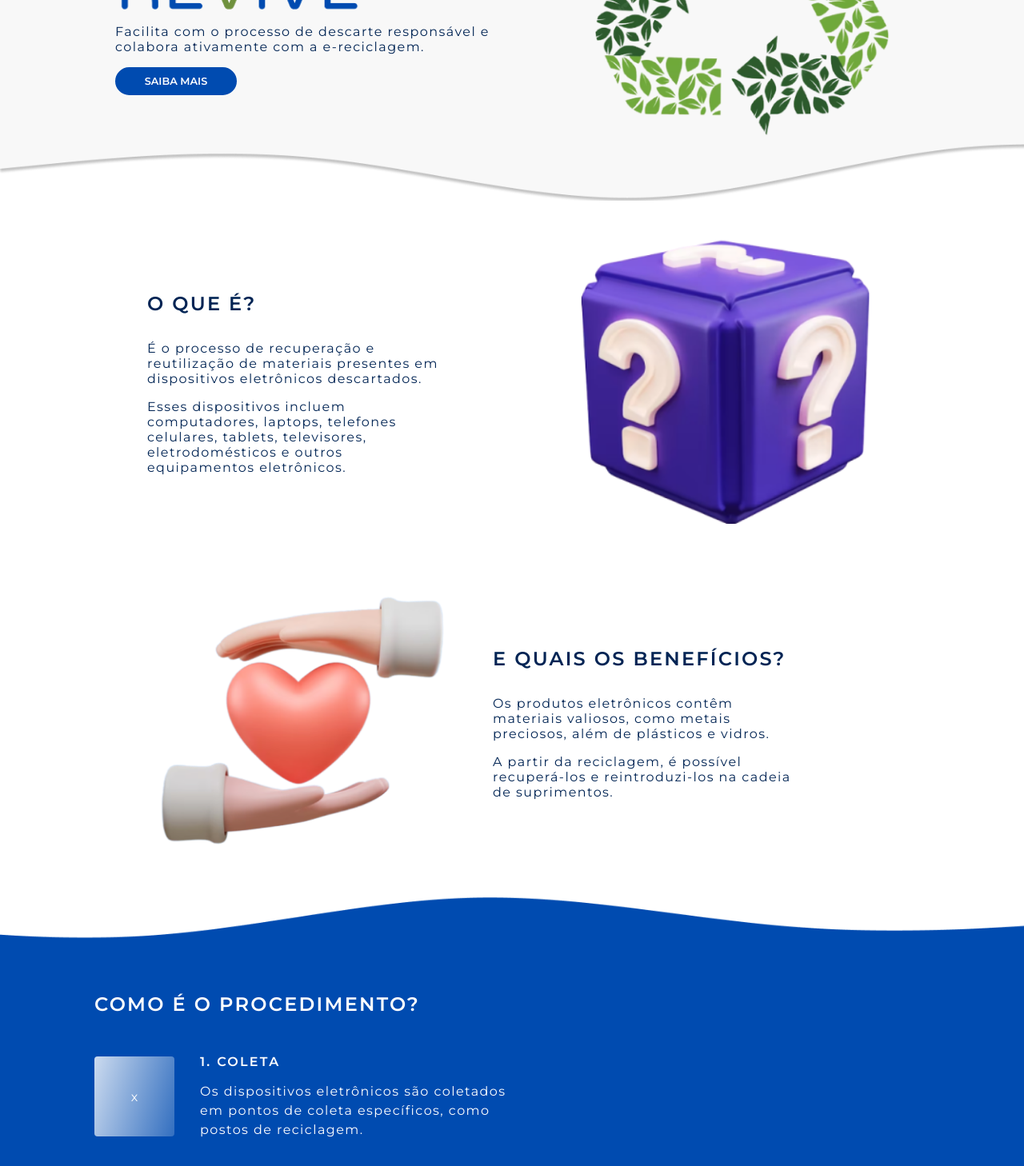
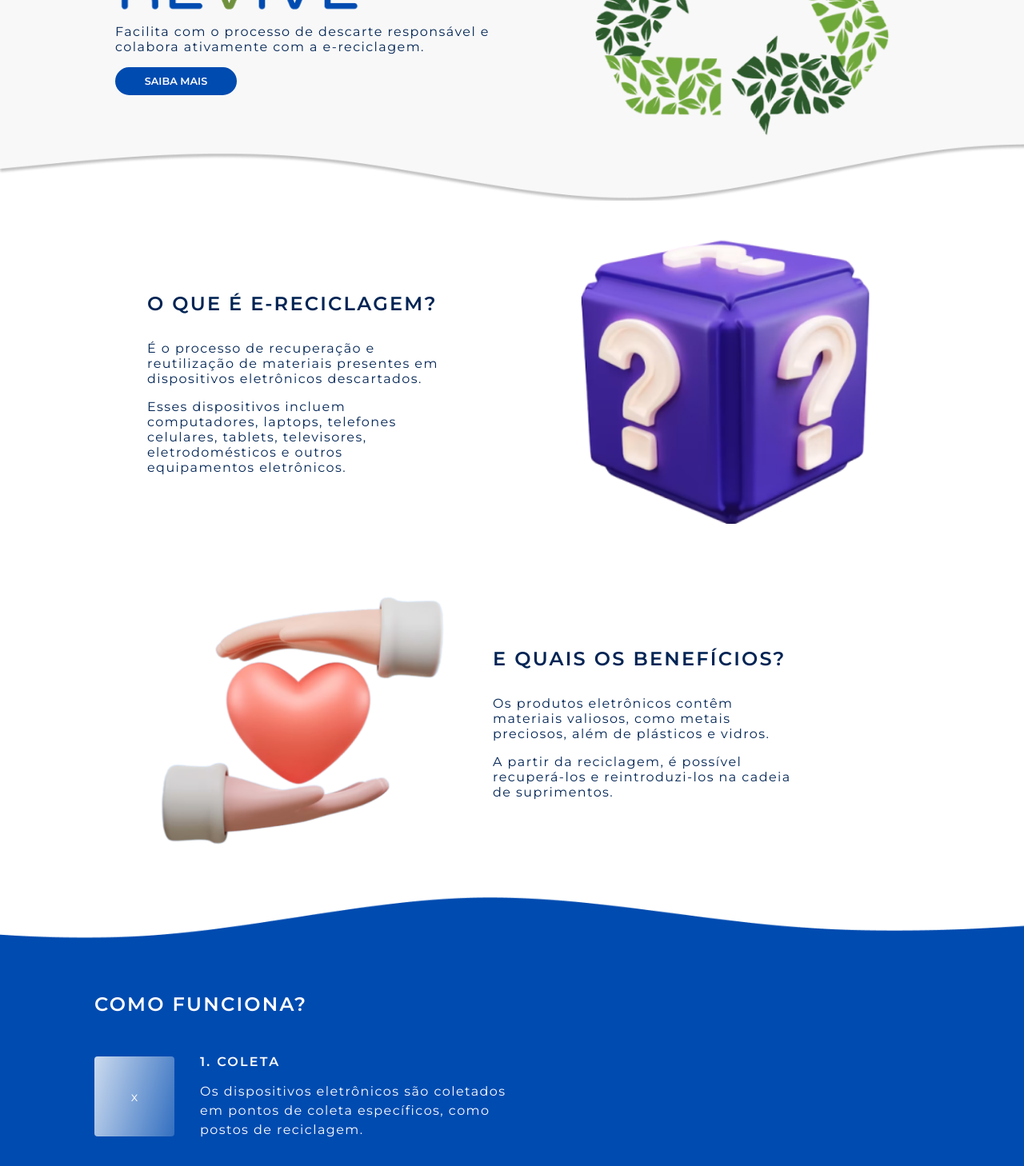
Before and after one commit to dEgito/EcoRevive, a React (Create React App) app in the folder eco-revive/: page / in a window 1280 px wide. Shown: the part 297-1755 px from the top of the page at 80% size. Built offline with nearby package versions, Linux system fonts and the light colour scheme.

Commit message:
fix: troca títulos das seções

```diff
--- a/eco-revive/src/pages/home/home.js
+++ b/eco-revive/src/pages/home/home.js
@@ -80,7 +80,7 @@ function GuidePage() {
       <BottomWhiteWave />
       <Section wrap={"wrap"}>
         <div>
-          <h2>O que é?</h2>
+          <h2>O que é e-reciclagem?</h2>
           <p>
             É o processo de recuperação e reutilização de materiais presentes em
             dispositivos eletrônicos descartados.
@@ -111,7 +111,7 @@ function GuidePage() {
       <TopBlueWave /> {/*remover linha fantasma */}
       <Section background={"blue"} wrap={"wrap"}>
         <div>
-          <h2>Como é o procedimento?</h2>
+          <h2>Como funciona?</h2>
 
           {procedures.map((procedure) => {
             return (
```
